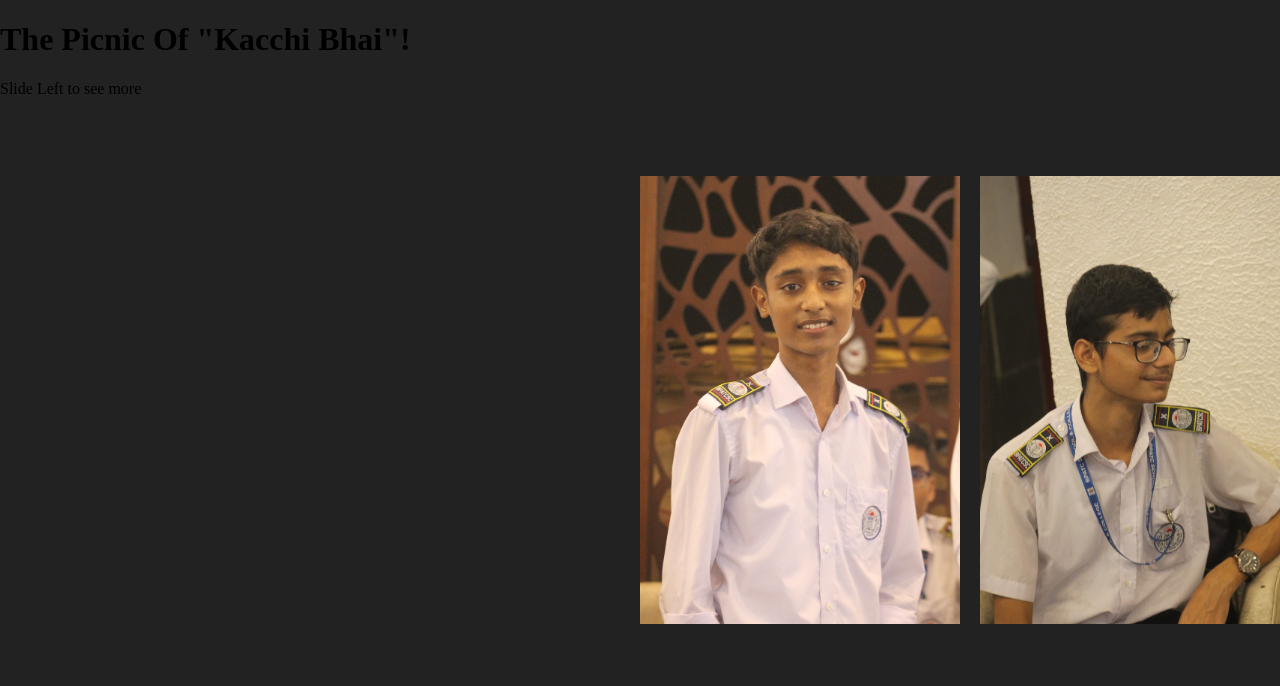
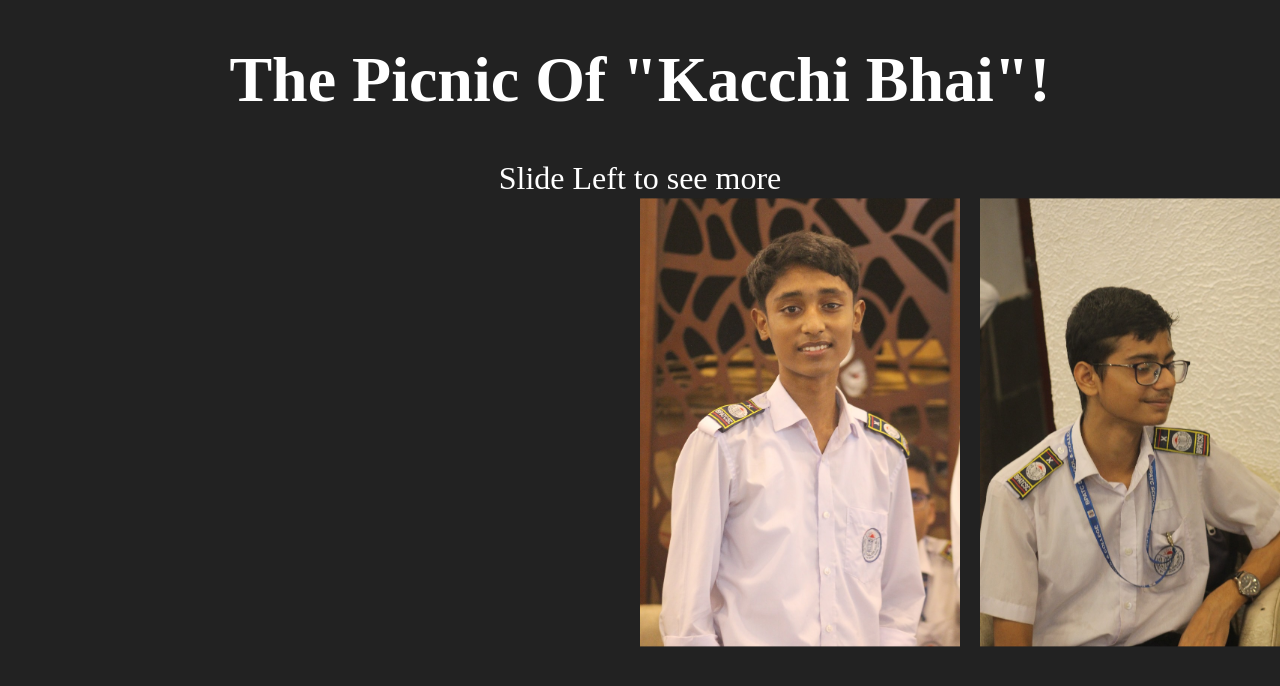
Before and after one commit to Purno101/image-soft, a plain HTML site: page index.html in a window 1280 px wide. Shown: the top 686 px of the page. Drawn offline with Linux system fonts and the light colour scheme.

Commit message:
Update c.css

```diff
--- a/c.css
+++ b/c.css
@@ -6,12 +6,19 @@ body{
     margin: 0;
 }
 
+.about{
+    margin: 0 0 2em;
+    color: #fff;
+    text-align: center;
+    font-size: 4vmin;
+}
+
 #image-track{
     display: flex;
     position: absolute;
     top: 50%;
     left: 50%;
-    transform: translate(0%, -50%);
+    transform: translate(0%, -45%);
     gap: 20px;
 }
 
```
